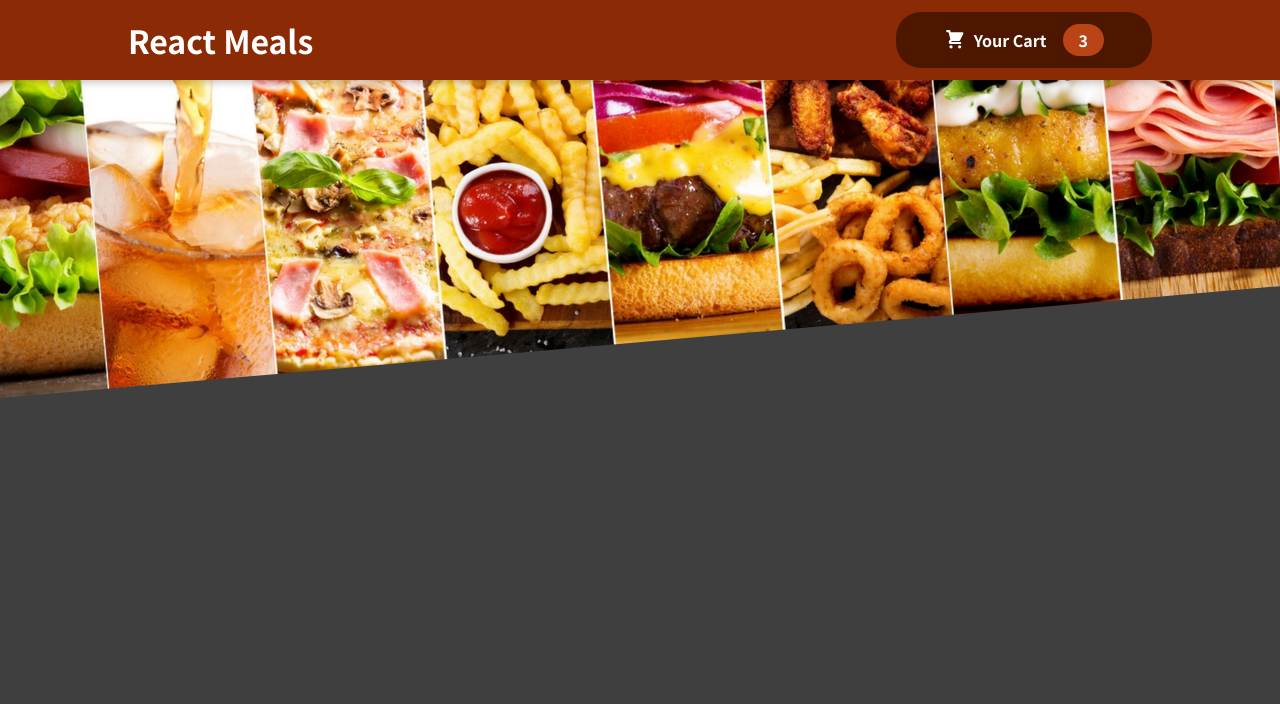
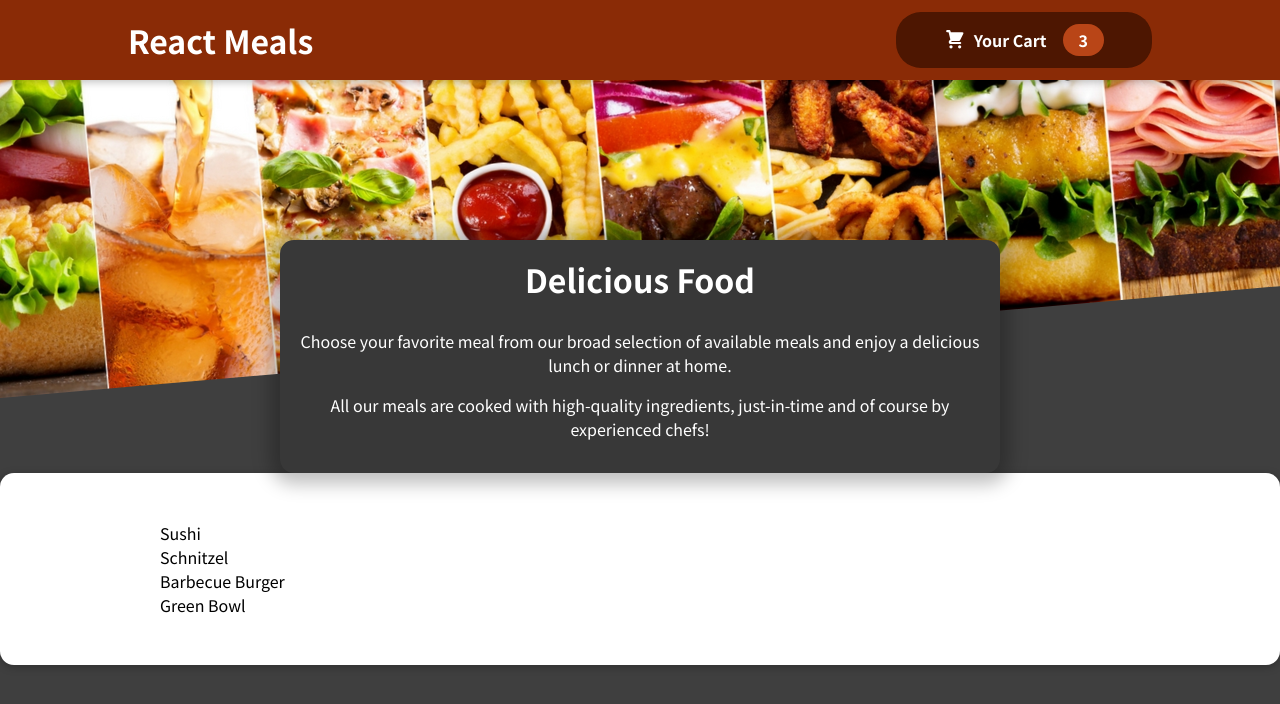
Before and after one commit to Mahusaa/Food-order-App, a React (Create React App) app: page / in a window 1280 px wide. Shown: the top 704 px of the page. Built offline with nearby package versions, Linux system fonts and the light colour scheme.

Commit message:
adding meals component

```diff
--- a/src/App.js
+++ b/src/App.js
@@ -1,10 +1,14 @@
 import { Fragment } from "react";
 import Header from "./Components/Layout/Header";
+import Meals from "./Components/Meals/Meals";
 
 function App() {
   return (
     <Fragment>
     <Header/>
+    <main>
+    <Meals />
+    </main>
     </Fragment>
   );
 }
--- /dev/null
+++ b/src/Components/Meals/AvailableMeals.js
@@ -0,0 +1,45 @@
+import React from "react";
+import classes from './AvailableMeals.module.css'
+import Card from "../UI/Card/Card";
+
+const DUMMY_MEALS = [
+    {
+      id: 'm1',
+      name: 'Sushi',
+      description: 'Finest fish and veggies',
+      price: 22.99,
+    },
+    {
+      id: 'm2',
+      name: 'Schnitzel',
+      description: 'A german specialty!',
+      price: 16.5,
+    },
+    {
+      id: 'm3',
+      name: 'Barbecue Burger',
+      description: 'American, raw, meaty',
+      price: 12.99,
+    },
+    {
+      id: 'm4',
+      name: 'Green Bowl',
+      description: 'Healthy...and green...',
+      price: 18.99,
+    },
+  ];
+
+const AvailableMeals = () => {
+    const mealsList = DUMMY_MEALS.map((meal)=> <li>{meal.name}</li>)
+    return(
+    <Card>
+    <section className={classes.meals}>
+    <ul>
+        {mealsList}
+    </ul>
+        </section>
+    </Card>
+    )
+};
+
+export default AvailableMeals;
--- /dev/null
+++ b/src/Components/Meals/AvailableMeals.module.css
@@ -0,0 +1,24 @@
+.meals {
+    max-width: 60rem;
+    width: 90%;
+    margin: 2rem auto;
+    animation: meals-appear 1s ease-out forwards;
+  }
+
+  .meals ul {
+    list-style: none;
+    margin: 0;
+    padding: 0;
+  }
+
+  @keyframes meals-appear {
+    from {
+      opacity: 0;
+      transform: translateY(3rem);
+    }
+
+    to {
+      opacity: 1;
+      transform: translateY(0);
+    }
+  }
--- /dev/null
+++ b/src/Components/Meals/Meals.js
@@ -0,0 +1,14 @@
+import MealsSummary from "./MealsSummary";
+import AvailableMeals from "./AvailableMeals";
+import { Fragment } from "react";
+
+const Meals = () => {
+    return(
+        <Fragment>
+            <MealsSummary/>
+            <AvailableMeals />
+        </Fragment>
+    )
+};
+
+export default Meals
--- /dev/null
+++ b/src/Components/Meals/MealsSummary.js
@@ -0,0 +1,20 @@
+import React from "react";
+import classes from './MealsSummary.module.css'
+
+const MealsSummary = () => {
+    return(
+    <section className={classes.summary}>
+    <h2>Delicious Food</h2>
+    <p>
+        Choose your favorite meal from our broad selection of available meals
+        and enjoy a delicious lunch or dinner at home.
+      </p>
+      <p>
+        All our meals are cooked with high-quality ingredients, just-in-time and
+        of course by experienced chefs!
+      </p>
+    </section>
+    )
+};
+
+export default MealsSummary
--- /dev/null
+++ b/src/Components/Meals/MealsSummary.module.css
@@ -0,0 +1,18 @@
+.summary {
+    text-align: center;
+    max-width: 45rem;
+    width: 90%;
+    margin: auto;
+    margin-top: -10rem;
+    position: relative;
+    background-color: #383838;
+    color: white;
+    border-radius: 14px;
+    padding: 1rem;
+    box-shadow: 0 1px 18px 10px rgba(0, 0, 0, 0.25);
+  }
+
+  .summary h2 {
+    font-size: 2rem;
+    margin-top: 0;
+  }
--- /dev/null
+++ b/src/Components/UI/Card/Card.js
@@ -0,0 +1,11 @@
+import React from "react";
+import classes from './Card.module.css'
+
+const Card = (props) => {
+    return (
+        <div className={`${classes.card} ${props.className}`}>{props.children}
+        </div>
+    )
+};
+
+export default Card;
--- /dev/null
+++ b/src/Components/UI/Card/Card.module.css
@@ -0,0 +1,6 @@
+.card {
+    padding: 1rem;
+    box-shadow: 0 2px 8px rgba(0, 0, 0, 0.25);
+    border-radius: 14px;
+    background-color: white;
+  }
```
